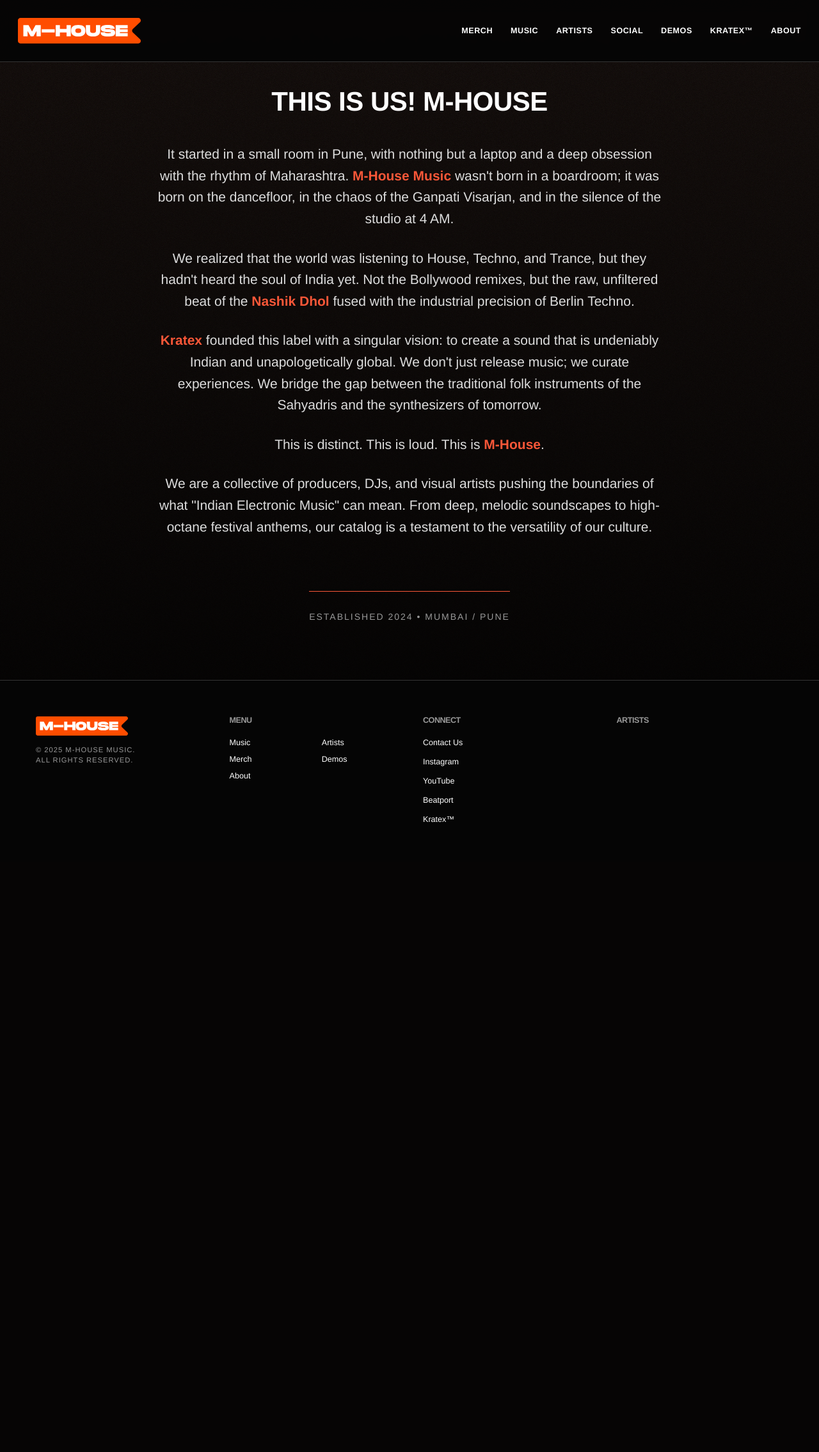
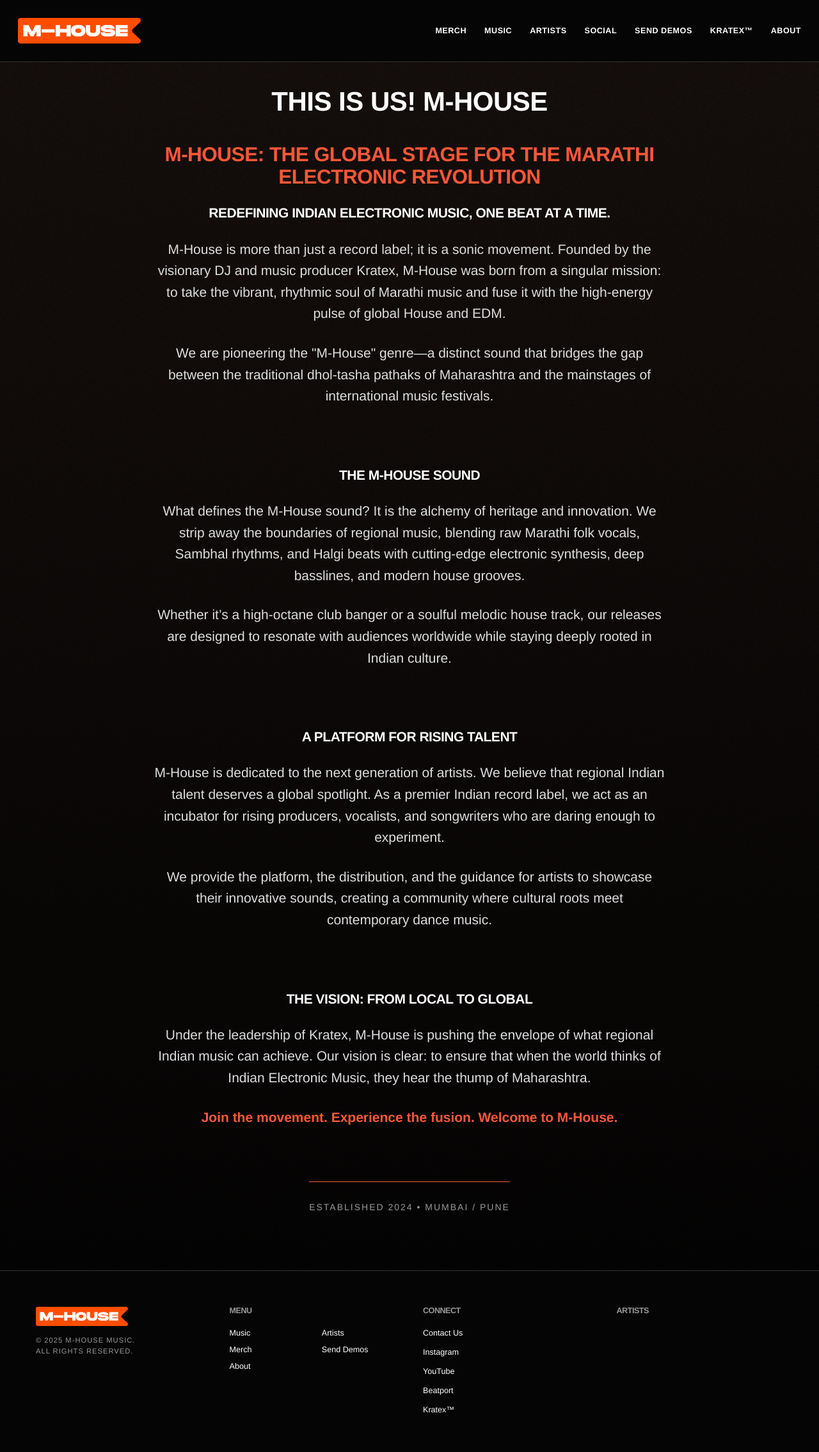
Before and after one commit to krunalghorpade/Mhouse-Music, a PHP site: page /about.php in a window 1280 px wide. Shown: the whole page at 64% size. Before the commit the page ends 1286 px from the top, so only its background shows below. Run offline with PHP 8.4, Linux system fonts and the light colour scheme; data that the repository does not hold is empty.

Commit message:
0.23 live working

```diff
--- a/about.php
+++ b/about.php
@@ -34,33 +34,58 @@
             <h1 class="page-title">This is Us! M-House</h1>
 
             <article class="narrative" style="margin: 0 auto; text-align: center;">
+                <h1 style="margin-bottom: 2rem; color: var(--accent-color);">M-House: The Global Stage for the Marathi
+                    Electronic Revolution</h1>
+                <h2 style="margin-bottom: 2rem; font-size: 1.5rem; color: #fff;">Redefining Indian Electronic Music, One
+                    Beat at a Time.</h2>
+
                 <p>
-                    It started in a small room in Pune, with nothing but a laptop and a deep obsession with the rhythm
-                    of Maharashtra. <span class="highlight">M-House Music</span> wasn't born in a boardroom; it was born
-                    on the dancefloor, in the chaos of the Ganpati Visarjan, and in the silence of the studio at 4 AM.
+                    M-House is more than just a record label; it is a sonic movement. Founded by the visionary DJ and
+                    music producer Kratex, M-House was born from a singular mission: to take the vibrant, rhythmic soul
+                    of Marathi music and fuse it with the high-energy pulse of global House and EDM.
+                </p>
+                <p>
+                    We are pioneering the "M-House" genre—a distinct sound that bridges the gap between the traditional
+                    dhol-tasha pathaks of Maharashtra and the mainstages of international music festivals.
                 </p>
 
+                <br><br>
+
+                <h2 style="margin-bottom: 2rem; font-size: 1.5rem; color: #fff;">The M-House Sound</h2>
                 <p>
-                    We realized that the world was listening to House, Techno, and Trance, but they hadn't heard the
-                    soul of India yet. Not the Bollywood remixes, but the raw, unfiltered beat of the <span
-                        class="highlight">Nashik Dhol</span> fused with the industrial precision of Berlin Techno.
+                    What defines the M-House sound? It is the alchemy of heritage and innovation. We strip away the
+                    boundaries of regional music, blending raw Marathi folk vocals, Sambhal rhythms, and Halgi beats
+                    with cutting-edge electronic synthesis, deep basslines, and modern house grooves.
+                </p>
+                <p>
+                    Whether it’s a high-octane club banger or a soulful melodic house track, our releases are designed
+                    to resonate with audiences worldwide while staying deeply rooted in Indian culture.
                 </p>
 
+                <br><br>
+
+                <h2 style="margin-bottom: 2rem; font-size: 1.5rem; color: #fff;">A Platform for Rising Talent</h2>
                 <p>
-                    <span class="highlight">Kratex</span> founded this label with a singular vision: to create a sound
-                    that is undeniably Indian and unapologetically global. We don't just release music; we curate
-                    experiences. We bridge the gap between the traditional folk instruments of the Sahyadris and the
-                    synthesizers of tomorrow.
+                    M-House is dedicated to the next generation of artists. We believe that regional Indian talent
+                    deserves a global spotlight. As a premier Indian record label, we act as an incubator for rising
+                    producers, vocalists, and songwriters who are daring enough to experiment.
+                </p>
+                <p>
+                    We provide the platform, the distribution, and the guidance for artists to showcase their innovative
+                    sounds, creating a community where cultural roots meet contemporary dance music.
                 </p>
 
+                <br><br>
+
+                <h2 style="margin-bottom: 2rem; font-size: 1.5rem; color: #fff;">The Vision: From Local to Global</h2>
                 <p>
-                    This is distinct. This is loud. This is <span class="highlight">M-House</span>.
+                    Under the leadership of Kratex, M-House is pushing the envelope of what regional Indian music can
+                    achieve. Our vision is clear: to ensure that when the world thinks of Indian Electronic Music, they
+                    hear the thump of Maharashtra.
                 </p>
 
-                <p>
-                    We are a collective of producers, DJs, and visual artists pushing the boundaries of what "Indian
-                    Electronic Music" can mean. From deep, melodic soundscapes to high-octane festival anthems, our
-                    catalog is a testament to the versatility of our culture.
+                <p style="font-weight: 700; color: var(--accent-color);">
+                    Join the movement. Experience the fusion. Welcome to M-House.
                 </p>
 
                 <div
--- a/admin/index.php
+++ b/admin/index.php
@@ -101,7 +101,7 @@ $isLoggedIn = isset($_SESSION['user_id']);
                 <div style="height: 1px; background: var(--ios-separator); margin: 0.5rem 0;"></div>
 
                 <a href="?view=demos" class="nav-item <?php echo ($_GET['view'] ?? '') == 'demos' ? 'active' : ''; ?>">
-                    <ion-icon name="headset-outline"></ion-icon> Demos
+                    <ion-icon name="headset-outline"></ion-icon> Send Demos
                 </a>
                 <a href="?view=subscribers"
                     class="nav-item <?php echo ($_GET['view'] ?? '') == 'subscribers' ? 'active' : ''; ?>">
--- a/assets/css/style.css
+++ b/assets/css/style.css
@@ -234,6 +234,19 @@ header {
     transform: translateX(0);
 }
 
+/* Mobile Nav */
+.close-menu-btn {
+    position: absolute;
+    top: 2rem;
+    right: 2rem;
+    background: none;
+    border: none;
+    color: var(--text-color);
+    font-size: 2rem;
+    cursor: pointer;
+    z-index: 1003;
+}
+
 .mobile-nav a {
     font-size: 2rem;
     font-weight: 700;
@@ -253,9 +266,16 @@ header {
 /* General Grid */
 .grid {
     display: grid;
-    grid-template-columns: repeat(auto-fill, minmax(300px, 1fr));
-    gap: 1.5rem;
-    /* Reduced gap */
+    grid-template-columns: repeat(2, 1fr);
+    /* Mobile: 2 columns */
+    gap: 1rem;
+}
+
+@media (min-width: 768px) {
+    .grid {
+        grid-template-columns: repeat(auto-fill, minmax(300px, 1fr));
+        gap: 1.5rem;
+    }
 }
 
 /* Cards (Merch, Releases) */
@@ -684,6 +704,7 @@ header.transparent.scrolled {
 .btn-minimal svg {
     font-size: 1.2rem;
 }
+
 .card-subtitle {
     font-size: 0.9rem;
     color: var(--secondary-text);
--- a/assets/js/main.js
+++ b/assets/js/main.js
@@ -30,6 +30,20 @@ document.addEventListener('DOMContentLoaded', () => {
                 spans[2].style.transform = 'none';
             }
         });
+
+        // Close Button Logic
+        const closeBtn = document.querySelector('.close-menu-btn');
+        if (closeBtn) {
+            closeBtn.addEventListener('click', () => {
+                mobileNav.classList.remove('active');
+
+                // Reset Hamburger
+                const spans = hamburger.querySelectorAll('span');
+                spans[0].style.transform = 'none';
+                spans[1].style.opacity = '1';
+                spans[2].style.transform = 'none';
+            });
+        }
     }
 
     // 3. Scroll Effect for Transparent Header
--- a/footer.php
+++ b/footer.php
@@ -38,7 +38,7 @@ if (!isset($footer_artists)) {
                 <a href="artists.php" style="font-size: 0.9rem;">Artists</a>
 
                 <a href="merch.php" style="font-size: 0.9rem;">Merch</a>
-                <a href="demos.php" style="font-size: 0.9rem;">Demos</a>
+                <a href="demos.php" style="font-size: 0.9rem;">Send Demos</a>
 
                 <a href="about.php" style="font-size: 0.9rem;">About</a>
             </div>
--- a/header.php
+++ b/header.php
@@ -16,7 +16,7 @@
 
         <a href="artists.php">Artists</a>
         <a href="social.php">Social</a>
-        <a href="demos.php">Demos</a> <!-- Updated -->
+        <a href="demos.php">Send Demos</a> <!-- Updated -->
         <a href="https://kratex.in" target="_blank">Kratex&trade;</a>
         <a href="about.php">About</a>
     </nav>
@@ -31,12 +31,13 @@
 
 <!-- Mobile Nav Overlay -->
 <div class="mobile-nav">
+    <button class="close-menu-btn">&times;</button>
     <a href="merch.php">Merch</a>
     <a href="releases.php">Music</a>
 
     <a href="artists.php">Artists</a>
     <a href="social.php">Social</a>
-    <a href="demos.php">Demos</a>
+    <a href="demos.php">Send Demos</a>
     <a href="https://kratex.in" target="_blank">Kratex&trade;</a>
     <a href="about.php">About</a>
 </div>
```
Also changed, not shown: artist.php (+5 -2 lines), demos.php (+16 -17 lines), index.php (+19 -10 lines), releases.php (+0 -29 lines).
